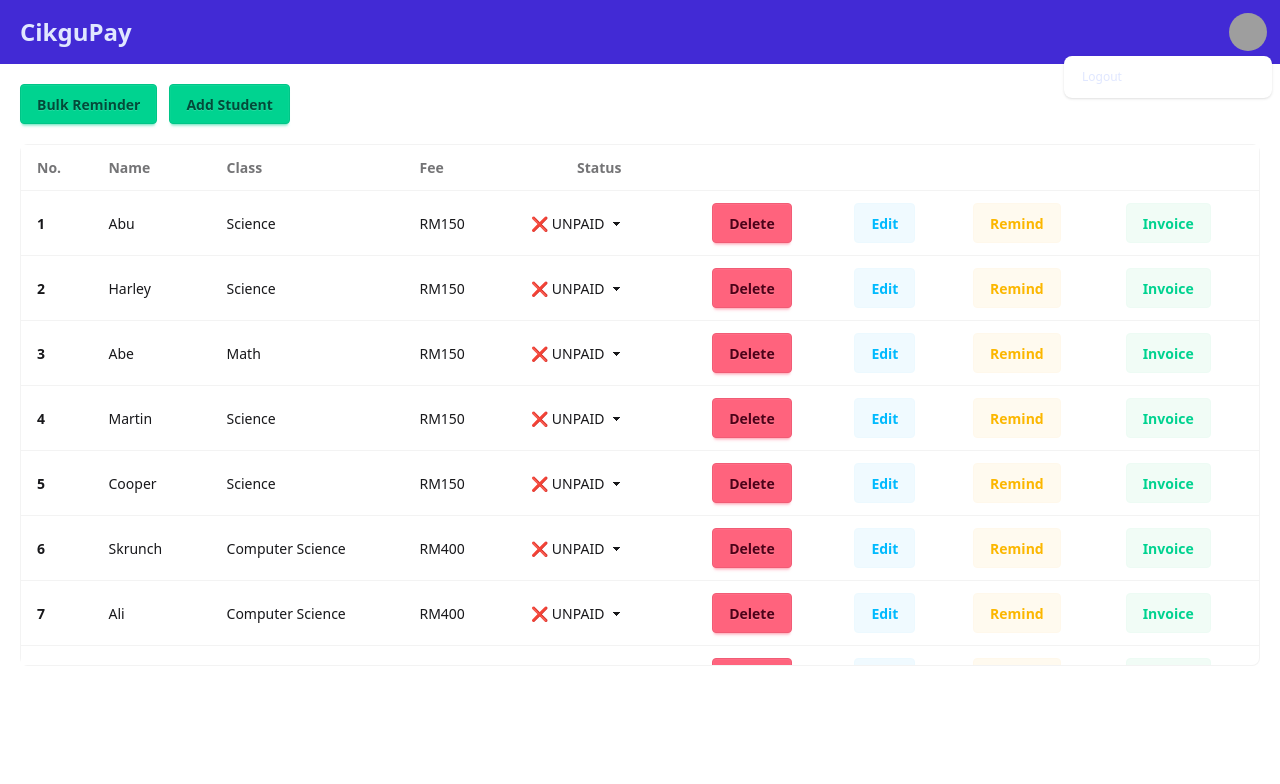
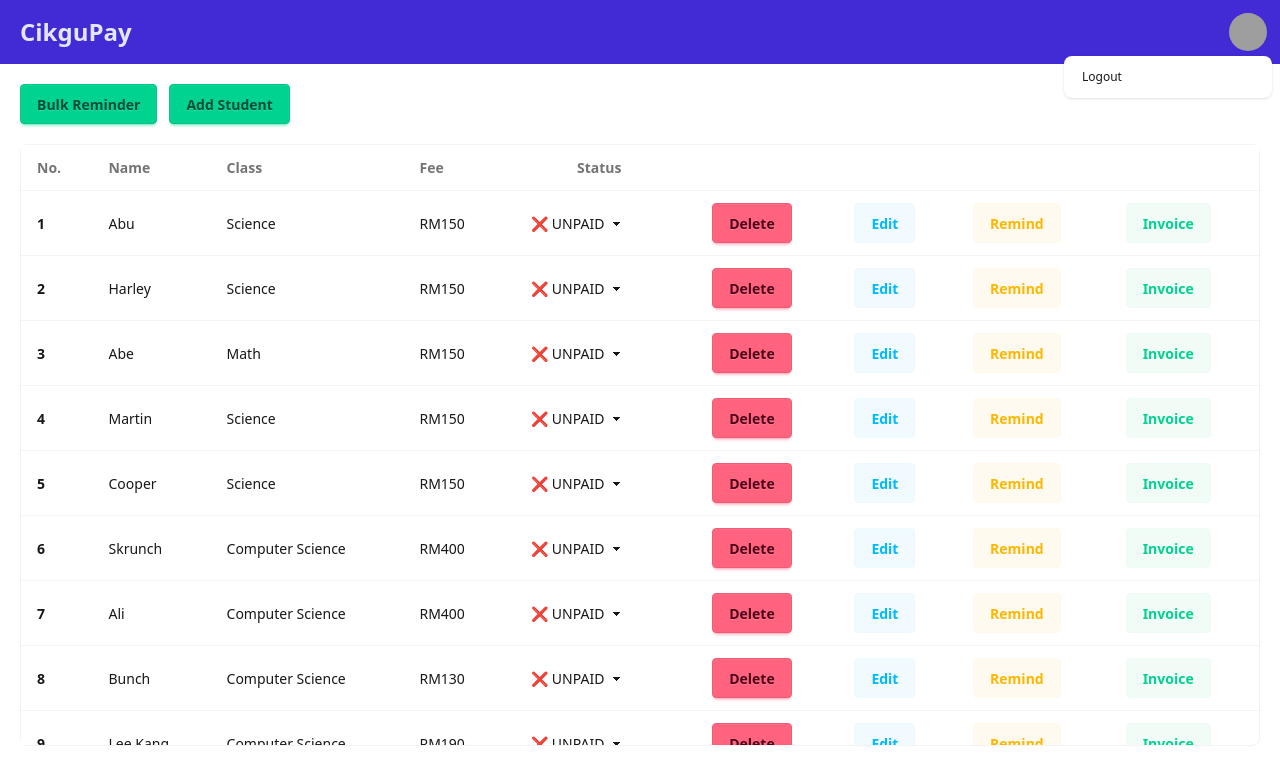
Before and after one commit to IFAIZC/CikguBayar, a React (Vite) app: page / in a window 1280 px wide. Both pictures are taken after a click on the button 1248 px from the left and 32 px from the top of the page. Shown: the top 784 px of the page. Built offline with nearby package versions, Linux system fonts and the light colour scheme; grey boxes are pictures that could not be loaded.

Commit message:
fix navbar

```diff
--- a/src/component/Navbar.jsx
+++ b/src/component/Navbar.jsx
@@ -16,7 +16,7 @@ export default function Navbar() {
           <ul
             tabIndex={0}
             className="menu menu-sm dropdown-content bg-base-100 rounded-box z-1 mt-1 w-52 p-2 shadow">
-            <li><a>Logout</a></li>
+            <li><a className="text-base-content">Logout</a></li>
           </ul>
         </div>
       </div>
--- a/src/component/Table.jsx
+++ b/src/component/Table.jsx
@@ -21,7 +21,7 @@ export default function Table() {
   return (
     <div className="rounded-box border border-base-content/5 bg-base-100">
       {/* Added a fixed height container with both horizontal and vertical scrolling */}
-      <div className="overflow-x-auto overflow-y-auto h-[calc(90vh-200px)]">
+      <div className="overflow-x-auto overflow-y-auto h-[calc(100vh-200px)]">
         <table className="table relative">
           {/* head - made sticky with top-0 */}
           <thead className="sticky -top-1 z-30 bg-base-100">
```
